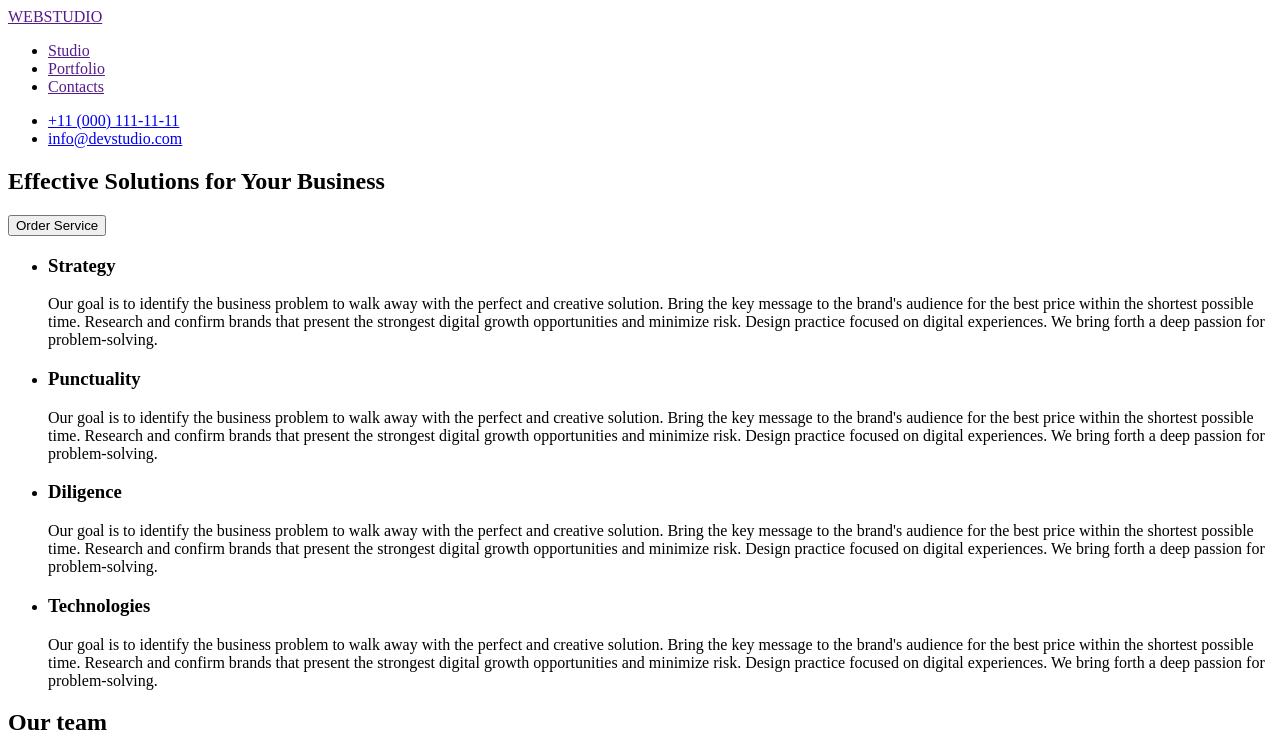
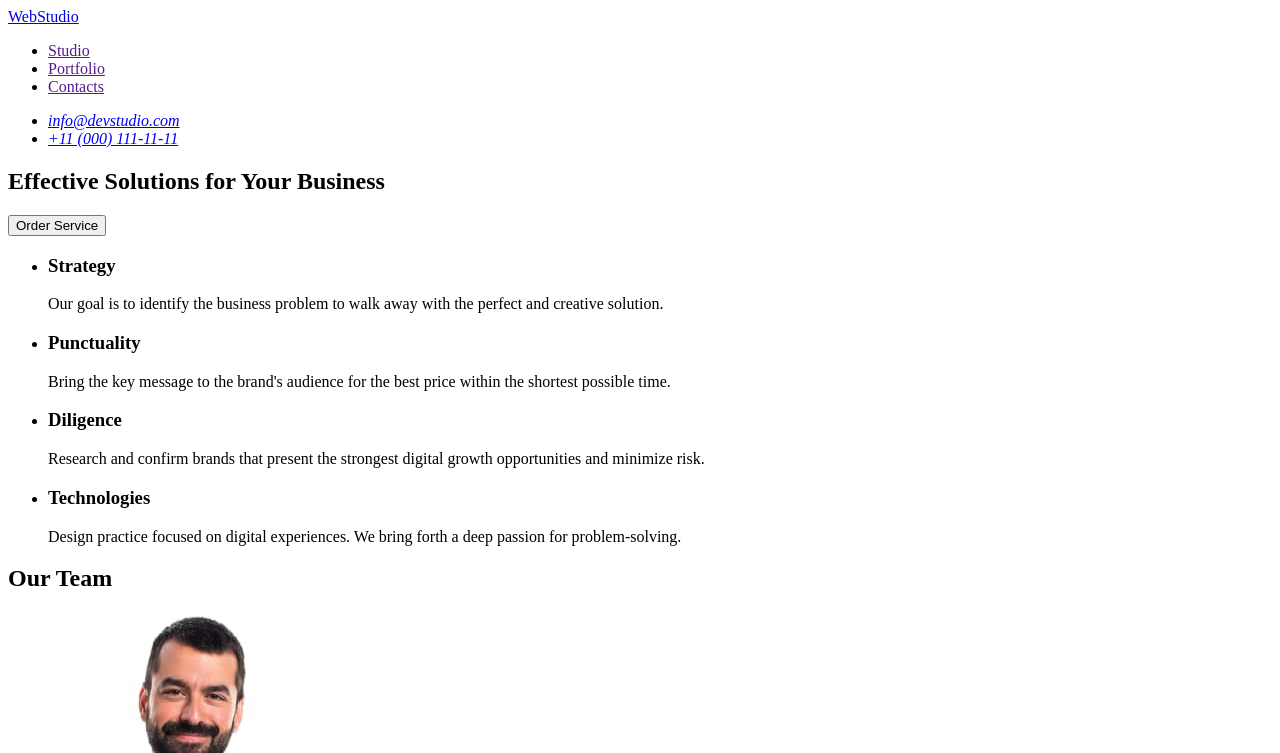
Before and after one commit to ArtemNosal/goit-markup-hw-01, a plain HTML site: page index.html in a window 1280 px wide. Shown: the top 753 px of the page. Drawn offline with Linux system fonts and the light colour scheme.

Commit message:
add markup all

```diff
--- a/index.html
+++ b/index.html
@@ -8,17 +8,19 @@
 <body>
     <header>
         <nav>
-       <a href="">WEBSTUDIO</a>
+       <a href="./index.html">WebStudio</a>
         <ul>
             <li><a href="">Studio</a></li>
             <li><a href="">Portfolio</a></li>
             <li><a href="">Contacts</a></li>
         </ul>
     </nav>
+    <address>
     <ul>
-        <li><a href="tel">+11 (000) 111-11-11</a></li>
-        <li><a href="mailto">info@devstudio.com</a></li>
+        <li><a href="mailto:info@devstudio.com">info@devstudio.com</a></li>
+        <li><a href="tel:+110001111111">+11 (000) 111-11-11</a></li>
     </ul>
+</address>
     </header>
     <main>
 <section>
@@ -32,39 +34,24 @@
         <li>
             <h3>Strategy</h3>
             <p>Our goal is to identify the business
-problem to walk away with the perfect and creative solution.
-Bring the key message to the brand's audience for the best price within the shortest possible time.
-Research and confirm brands that present the strongest digital growth opportunities and minimize risk.
-Design practice focused on digital experiences. We bring forth a deep passion for problem-solving.</p>
+            problem to walk away with the perfect and creative solution.</p>
         </li>
         <li>
             <h3>Punctuality</h3>
-            <p>Our goal is to identify the business
-problem to walk away with the perfect and creative solution.
-Bring the key message to the brand's audience for the best price within the shortest possible time.
-Research and confirm brands that present the strongest digital growth opportunities and minimize risk.
-Design practice focused on digital experiences. We bring forth a deep passion for problem-solving.</p>
+            <p>Bring the key message to the brand's audience for the best price within the shortest possible time.</p>
         </li>
         <li>
             <h3>Diligence</h3>
-            <p>Our goal is to identify the business
-problem to walk away with the perfect and creative solution.
-Bring the key message to the brand's audience for the best price within the shortest possible time.
-Research and confirm brands that present the strongest digital growth opportunities and minimize risk.
-Design practice focused on digital experiences. We bring forth a deep passion for problem-solving.</p>
+            <p>Research and confirm brands that present the strongest digital growth opportunities and minimize risk.</p>
         </li>
         <li>
             <h3>Technologies</h3>
-            <p>Our goal is to identify the business
-problem to walk away with the perfect and creative solution.
-Bring the key message to the brand's audience for the best price within the shortest possible time.
-Research and confirm brands that present the strongest digital growth opportunities and minimize risk.
-Design practice focused on digital experiences. We bring forth a deep passion for problem-solving.</p>
+            <p>Design practice focused on digital experiences. We bring forth a deep passion for problem-solving.</p>
         </li>
     </ul>
 </section>
 <section>
-    <h2>Our team</h2>
+    <h2>Our Team</h2>
     <ul>
         <li>
             <img src="./images/img.jpg" alt="Mark Guerrero photo" width="264" height="260">
@@ -90,7 +77,7 @@ Design practice focused on digital experiences. We bring forth a deep passion fo
 </section>
     </main>
     <footer>
-        <a href="">WEBSTUDIO</a>
+        <a href="./index.html">WebStudio</a>
         <p>Increase the flow of customers and sales for your business with digital marketing & growth solutions.</p>
     </footer>
 </body>
```
